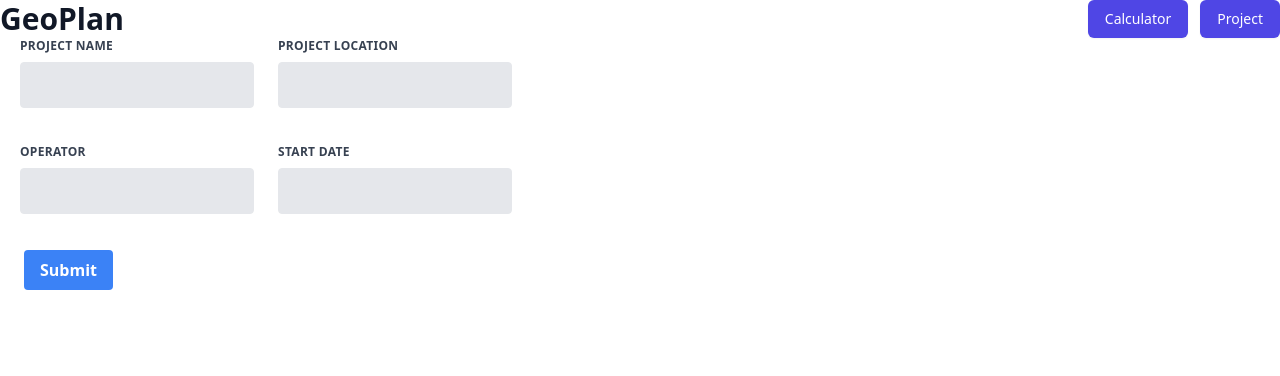
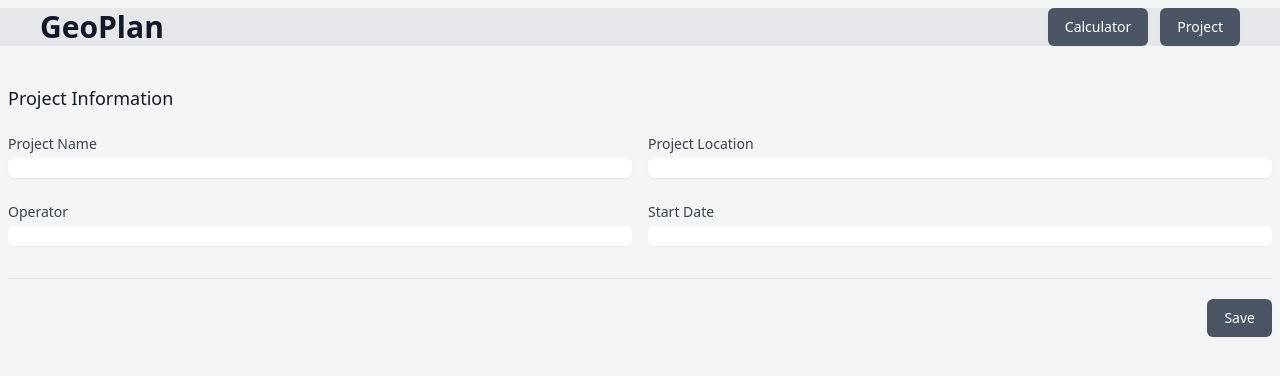
Before and after one commit to daledet/geoplan, a Django app: template geoplan/calculator/templates/project.html in a window 1280 px wide. Shown: the top 376 px of the page. Run offline with Django 3.2, Linux system fonts and the light colour scheme; the template is opened without the code that fills it, so the values that code supplies are empty.

Commit message:
draft formatting in tailwind

````diff
--- a/geoplan/calculator/templates/home.html
+++ b/geoplan/calculator/templates/home.html
@@ -8,13 +8,11 @@
     <meta name="viewport" content="width=device-width, initial-scale=1.0">
     <title>Calculator</title>
     <link href="https://unpkg.com/tailwindcss@^2/dist/tailwind.min.css" rel="stylesheet">
-
 </head>
 
-<body>
-
-    <!-- This example requires Tailwind CSS v2.0+ -->
-    <div class="md:flex md:items-center md:justify-between">
+<body class="bg-gray-100">
+    <div class="max-w-7xl mx-auto px-4 sm:px-6 md:px-8 bg-gray-200">
+        <div class=" md:flex md:items-center md:justify-between m-2">
             <div class="flex-1 min-w-0">
                 <h2 class="text-2xl font-bold leading-7 text-gray-900 sm:text-3xl sm:truncate">
                     GeoPlan
@@ -22,20 +20,20 @@
             </div>
             <div class="mt-4 flex md:mt-0 md:ml-4">
                 <a href="{% url 'calculator' %}"> <button type="button"
-                    class="ml-3 inline-flex items-center px-4 py-2 border border-transparent rounded-md shadow-sm text-sm font-medium text-white bg-indigo-600 hover:bg-indigo-700 focus:outline-none focus:ring-2 focus:ring-offset-2 focus:ring-indigo-500">
+                        class="ml-3 inline-flex items-center px-4 py-2 border border-transparent rounded-md shadow-sm text-sm font-medium text-white bg-gray-600 hover:bg-gray-700 focus:outline-none focus:ring-2 focus:ring-offset-2 focus:ring-gray-500">
                         Calculator
-                </button></a>
+                    </button>
+                </a>
                 <a href="{% url 'project' %}"><button type="button"
-                    class="ml-3 inline-flex items-center px-4 py-2 border border-transparent rounded-md shadow-sm text-sm font-medium text-white bg-indigo-600 hover:bg-indigo-700 focus:outline-none focus:ring-2 focus:ring-offset-2 focus:ring-indigo-500">
+                        class="ml-3 inline-flex items-center px-4 py-2 border border-transparent rounded-md shadow-sm text-sm font-medium text-white bg-gray-600 hover:bg-gray-700 focus:outline-none focus:ring-2 focus:ring-offset-2 focus:ring-gray-500">
                         Project
-                </button></a>
+                    </button>
+                </a>
             </div>
         </div>
-
+    </div>
     {% block content %}
-
     {% endblock %}
-
 </body>
 
 </html>
--- a/geoplan/calculator/templates/project.html
+++ b/geoplan/calculator/templates/project.html
@@ -4,55 +4,83 @@
 
 
 
-<form class="w-full max-w-lg" action="" method="POST">
-    {% csrf_token %}
-    <div class="flex flex-wrap -mx-3 mb-6 ml-2">
-        <div class="w-full md:w-1/2 px-3 mb-6 md:mb-0">
-            <label class="block uppercase tracking-wide text-gray-700 text-xs font-bold mb-2" for="grid-project-name">
-                Project Name
-            </label>
-            <input
-                class="appearance-none block w-full bg-gray-200 text-gray-700 border rounded py-3 px-4 mb-3 leading-tight focus:outline-none focus:bg-white"
-                id="grid-project-name" type="text">
+<!--
+  This example requires Tailwind CSS v2.0+
 
+  This example requires some changes to your config:
+
+  ```
+  // tailwind.config.js
+  module.exports = {
+    // ...
+    plugins: [
+      // ...
+      require('@tailwindcss/forms'),
+    ],
+  }
+  ```
+-->
+<form class="space-y-8 divide-y divide-gray-200 m-2">
+    <div class="space-y-8 divide-y divide-gray-200">
+        <div class="pt-8">
+            <div>
+                <h3 class="text-lg leading-6 font-medium text-gray-900">
+                    Project Information
+                </h3>
+
+            </div>
+            <div class="mt-6 grid grid-cols-1 gap-y-6 gap-x-4 sm:grid-cols-6">
+                <div class="sm:col-span-3">
+                    <label for="project-name" class="block text-sm font-medium text-gray-700">
+                        Project Name
+                    </label>
+                    <div class="mt-1">
+                        <input type="text" name="project-name" id="project-name" autocomplete="given-name"
+                            class="shadow-sm focus:ring-gray-500 focus:border-gray-500 block w-full sm:text-sm border-gray-300 rounded-md">
+                    </div>
+                </div>
+
+                <div class="sm:col-span-3">
+                    <label for="project-location" class="block text-sm font-medium text-gray-700">
+                        Project Location
+                    </label>
+                    <div class="mt-1">
+                        <input type="text" name="project-location" id="project-location" autocomplete="family-name"
+                            class="shadow-sm focus:ring-gray-500 focus:border-gray-500 block w-full sm:text-sm border-gray-300 rounded-md">
+                    </div>
+                </div>
+            </div>
+            <div class="mt-6 grid grid-cols-1 gap-y-6 gap-x-4 sm:grid-cols-6">
+                <div class="sm:col-span-3">
+                    <label for="project-operator" class="block text-sm font-medium text-gray-700">
+                        Operator
+                    </label>
+                    <div class="mt-1">
+                        <input type="text" name="project-operator" id="project-operator" autocomplete="given-name"
+                            class="shadow-sm focus:ring-gray-500 focus:border-gray-500 block w-full sm:text-sm border-gray-300 rounded-md">
+                    </div>
+                </div>
+
+                <div class="sm:col-span-3">
+                    <label for="project-start-date" class="block text-sm font-medium text-gray-700">
+                        Start Date
+                    </label>
+                    <div class="mt-1">
+                        <input type="text" name="project-start-date" id="project-start-date" autocomplete="family-name"
+                            class="shadow-sm focus:ring-gray-500 focus:border-gray-500 block w-full sm:text-sm border-gray-300 rounded-md">
+                    </div>
+                </div>
+            </div>
         </div>
-        <div class="w-full md:w-1/2 px-3">
-            <label class="block uppercase tracking-wide text-gray-700 text-xs font-bold mb-2"
-                for="grid-project-location">
-                Project Location
-            </label>
-            <input
-                class="appearance-none block w-full bg-gray-200 text-gray-700 border border-gray-200 rounded py-3 px-4 leading-tight focus:outline-none focus:bg-white focus:border-gray-500"
-                id="grid-project-location" type="text" placeholder="">
+        <div class="pt-5">
+            <div class="flex justify-end">
+                <button type="submit"
+                    class="ml-3 inline-flex justify-center py-2 px-4 border border-transparent shadow-sm text-sm font-medium rounded-md text-white bg-gray-600 hover:bg-gray-700 focus:outline-none focus:ring-2 focus:ring-offset-2 focus:ring-gray-500">
+                    Save
+                </button>
+            </div>
         </div>
     </div>
-    <div class="flex flex-wrap -mx-3 mb-6 ml-2">
-        <div class="w-full md:w-1/2 px-3 mb-6 md:mb-0">
-            <label class="block uppercase tracking-wide text-gray-700 text-xs font-bold mb-2" for="grid-project-name">
-                Operator
-            </label>
-            <input
-                class="appearance-none block w-full bg-gray-200 text-gray-700 border rounded py-3 px-4 mb-3 leading-tight focus:outline-none focus:bg-white"
-                id="grid-project-name" type="text">
-
-        </div>
-        <div class="w-full md:w-1/2 px-3">
-            <label class="block uppercase tracking-wide text-gray-700 text-xs font-bold mb-2"
-                for="grid-project-location">
-                Start Date
-            </label>
-            <input
-                class="appearance-none block w-full bg-gray-200 text-gray-700 border border-gray-200 rounded py-3 px-4 leading-tight focus:outline-none focus:bg-white focus:border-gray-500"
-                id="grid-project-location" type="text" placeholder="">
-        </div>
-    </div>
-
-
-    <button
-        class="bg-blue-500 hover:bg-blue-700 text-white font-bold py-2 px-4 rounded focus:outline-none focus:shadow-outline ml-6"
-        type="button">
-        Submit
-    </button>
 </form>
 
 {% endblock %}
````
Also changed, not shown: geoplan/calculator/templates/input.html (+40 -32 lines). Lines whose indentation alone changed are shown as unchanged.
